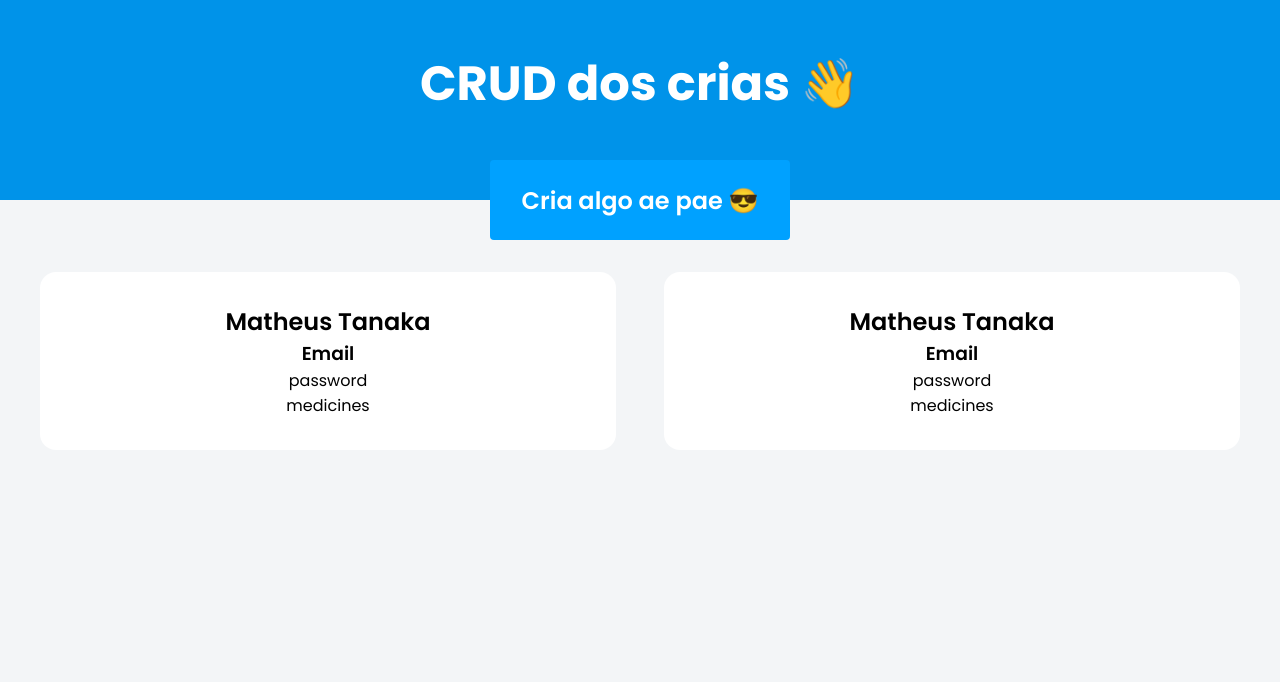
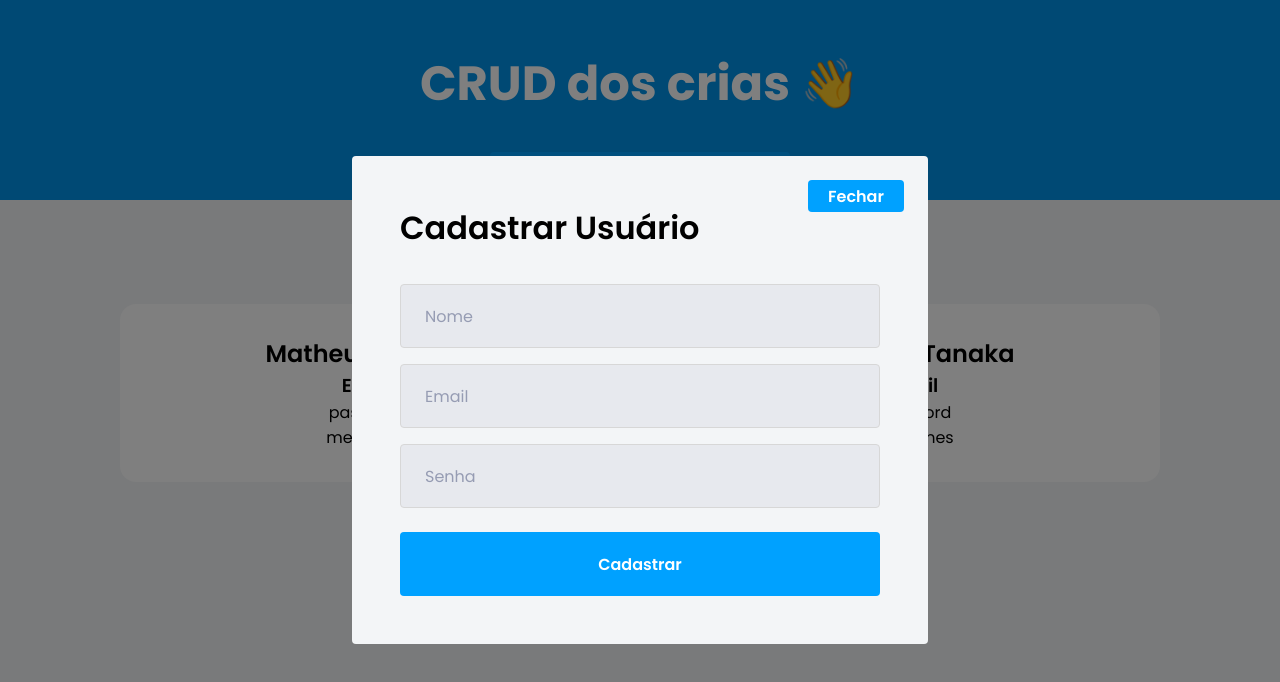
Before and after one commit to matheustanaka/Symptoms-Manager, a React (Create React App) app: page / in a window 1280 px wide. Both pictures are taken after a click on the button "Cria algo ae pae 😎". Shown: the top 682 px of the page. Built offline with nearby package versions, Linux system fonts and the light colour scheme.

Commit message:
feat: add new User modal

```diff
--- a/src/App.tsx
+++ b/src/App.tsx
@@ -1,13 +1,33 @@
 
+import { useState } from "react";
+import Modal from "react-modal"
+import { ButtonCreate } from "./components/Button";
 import { Dashboard } from "./components/Dashboard";
 import { Header } from "./components/Header";
+import { NewUserModal } from "./components/NewUserModal";
 import { GlobalStyle } from "./styles/global";
 
+Modal.setAppElement('#root');
+
 function App() {
+  const [isNewUserModalOpen, setIsNewUserModalOpen] = useState(false);
+
+  function handleOpenNewUserModal() {
+    setIsNewUserModalOpen(true);
+  }
+
+  function handleCloseNewUserModal() {
+    setIsNewUserModalOpen(false)
+  }
   return (
     <>
     <Header />
+    <ButtonCreate onOpenNewUserModal={handleOpenNewUserModal}/>
     <Dashboard />
+    <NewUserModal
+    isOpen={isNewUserModalOpen}
+    onRequestClose={handleCloseNewUserModal}
+    />
     <GlobalStyle />
     </>
   );
--- a/src/components/Button/index.tsx
+++ b/src/components/Button/index.tsx
@@ -1,9 +1,14 @@
 import { Button, Container } from "./style";
 
-export function ButtonCreate() {
+
+interface ButtonProps {
+    onOpenNewUserModal: () => void
+}
+
+export function ButtonCreate({ onOpenNewUserModal }: ButtonProps) {
     return (
         <Container>
-            <Button>
+            <Button onClick={onOpenNewUserModal}>
                 Cria algo ae pae 😎
             </Button>
         </Container>
--- a/src/components/Button/style.ts
+++ b/src/components/Button/style.ts
@@ -4,7 +4,7 @@
     display: flex;
     align-items: center;
     justify-content: center;
-    margin-top: -5rem;
+    margin-top: -3rem;
 `;
 
 export const Button = styled.button`
--- a/src/components/Dashboard/index.tsx
+++ b/src/components/Dashboard/index.tsx
@@ -1,11 +1,10 @@
 import { Container } from "./style";
-import { ButtonCreate } from "../Button";
 import { Card } from "../Card";
+
 
 export function Dashboard() {
     return (
         <Container>
-                <ButtonCreate />
                 <Card />
         </Container>
     );
--- a/src/components/Dashboard/style.ts
+++ b/src/components/Dashboard/style.ts
@@ -1,7 +1,7 @@
 import styled from "styled-components";
 
 export const Container = styled.main`
-    min-height: 70vh;
+    max-width: 1120px;
     margin: 0 auto ;
     padding: 2.5rem;
     background: var(--background);
--- /dev/null
+++ b/src/components/NewUserModal/index.tsx
@@ -0,0 +1,32 @@
+import Modal from "react-modal";
+import { Container } from "./style";
+
+
+interface NewUserModalProps {
+    isOpen: boolean;
+    onRequestClose: () => void;
+}
+export function NewUserModal({ isOpen, onRequestClose }: NewUserModalProps) {
+    return(
+        <Modal
+        isOpen={isOpen}
+        onRequestClose={onRequestClose}
+        overlayClassName="react-modal-overlay"
+        className="react-modal-content"
+        >
+           <button type="button" onClick={onRequestClose} className="react-modal-close">
+               Fechar
+           </button>
+
+           <Container>
+                <h2>Cadastrar Usuário</h2>
+                <input placeholder="Nome" />
+                <input placeholder="Email" />
+                <input placeholder="Senha" />
+                <button type="submit">
+                    Cadastrar
+                </button>
+           </Container>
+        </Modal>
+    )
+}
--- /dev/null
+++ b/src/components/NewUserModal/style.ts
@@ -0,0 +1,46 @@
+import styled from "styled-components";
+
+export const Container = styled.div`
+    h2 {
+        font-size: 2rem;
+        margin-bottom: 2rem;
+    }
+
+    input {
+        width: 100%;
+        padding: 0 1.5rem;
+        height: 4rem;
+        border-radius: 0.25rem;
+
+        border: 1px solid #d7d7d7;
+        background: #e7e9ee;
+        font-weight: 400;
+        font-size: 1rem;
+
+        &::placeholder {
+            color: #969cb3;
+        }
+        & + input {
+            margin-top: 1rem;
+        }
+    }
+
+    button[type="submit"] {
+        width: 100%;
+        padding: 0 1.5rem;
+        height: 4rem;
+
+        background: var(--background-color2);
+        color: #FFF;
+        border-radius: 0.25rem;
+        border: 0;
+        font-size: 1rem;
+        margin-top: 1.5rem;
+        font-weight: 600;
+        transition: filter 0.2s;
+
+        &:hover {
+            filter: brightness(0.9);
+        }
+    }
+`;
--- a/src/styles/global.ts
+++ b/src/styles/global.ts
@@ -40,4 +40,50 @@
     button {
         cursor: pointer;
     }
+
+    [disabled] {
+        opacity: 0.6;
+        cursor: not-allowed;
+    }
+   .react-modal-overlay {
+        background: rgba(0, 0, 0, 0.5);
+        position: fixed;
+        top: 0;
+        bottom: 0;
+        right: 0;
+        left: 0;
+        display: flex;
+        align-items: center;
+        justify-content: center;
+   }
+   .react-modal-content {
+        width: 100%;
+        max-width: 576px;
+        background: var(--background);
+        padding: 3rem;
+        position: relative;
+        border-radius: 0.25rem;
+   }
+   .react-modal-close {
+       position: absolute;
+       right: 1.5rem;
+       top: 1.5rem;
+       border: 0;
+
+       background: var(--background-color2);
+       color: #FFF;
+
+       width: 6rem;
+       height: 2rem;
+
+        font-size: 1rem;
+        font-weight: 600;
+
+        border-radius: 0.25rem;
+       transition: filter 0.2s;
+
+       &:hover {
+           filter: brightness(0.8);
+       }
+    }
 `;
```
